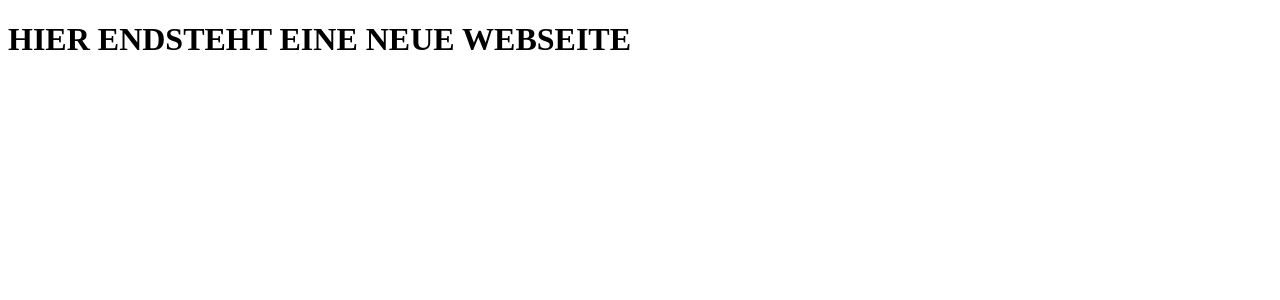
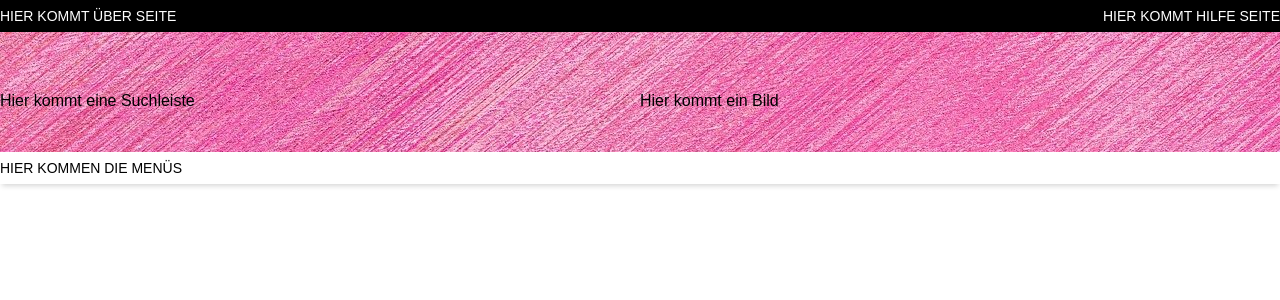
Before and after one commit to DannyNothdurft/SaNa-Sewing-Schnittmuster, a React (Create React App) app in the folder webapp/: page / in a window 1280 px wide. Shown: the top 300 px of the page. Built offline with nearby package versions, Linux system fonts and the light colour scheme.

Commit message:
Menu Componente provisorisch angelegt

```diff
--- a/webapp/src/components/App.js
+++ b/webapp/src/components/App.jsx
@@ -1,9 +1,12 @@
 import React from "react";
+
+// components
+import Menu from "./Menu";
 
 function App() {
   return (
-    <div className="App">
-      <h1>Hier endsteht eine neue Webseite</h1>
+    <div>
+      <Menu />
     </div>
   );
 }
--- /dev/null
+++ b/webapp/src/components/Menu.jsx
@@ -0,0 +1,18 @@
+import React from 'react';
+
+// components
+import BlackBar from "./MenuComponents/BlackBar";
+import Header from "./MenuComponents/Header";
+import NavTabBar from "./MenuComponents/NavTabBar";
+
+function Menu() {
+    return (
+        <div className='ccMenu'>
+            <BlackBar />
+            <Header />
+            <NavTabBar />
+        </div>
+    );
+}
+
+export default Menu;
--- /dev/null
+++ b/webapp/src/components/MenuComponents/BlackBar.jsx
@@ -0,0 +1,14 @@
+import React from 'react';
+
+function BlackBar() {
+    return (
+        <div className='ccBlackBar'>
+            <div className='BlackBarInfo'>
+                <p>hier kommt über Seite</p>
+                <p>hier kommt hilfe Seite</p>
+            </div>
+        </div>
+    );
+}
+
+export default BlackBar;
--- /dev/null
+++ b/webapp/src/components/MenuComponents/Header.jsx
@@ -0,0 +1,14 @@
+import React from 'react';
+
+function Header() {
+    return (
+        <div className='ccHeader'>
+            <div className='HeaderContent'>
+                <p className='HeaderSearchBar'>Hier kommt eine Suchleiste</p>
+                <p className='HeaderLogo'>Hier kommt ein Bild</p>
+            </div>
+        </div>
+    );
+}
+
+export default Header;
--- /dev/null
+++ b/webapp/src/components/MenuComponents/NavTabBar.jsx
@@ -0,0 +1,13 @@
+import React from 'react';
+
+function NavTabBar() {
+    return (
+        <div className='ccNavTabBar'>
+            <div className='NavTabBarContent'>
+                <p>Hier kommen die Menüs</p>
+            </div>
+        </div>
+    );
+}
+
+export default NavTabBar;
--- a/webapp/src/index.scss
+++ b/webapp/src/index.scss
@@ -1,3 +1,66 @@
-h1 {
-    text-transform: uppercase;
+* {
+    margin: 0;
+    padding: 0;
+    box-sizing: border-box;
+    font-family: sans-serif;
 }
+
+.ccMenu {
+    .ccBlackBar {
+        background-color: #000;
+        color: #fff;
+        height: 2rem;
+        line-height: 2rem;
+        font-size: .875rem;
+        text-transform: uppercase;
+
+        .BlackBarInfo {
+            margin: 0 auto;
+            max-width: 80rem;
+            display: flex;
+            justify-content: space-between;
+        }
+    }
+
+    .ccHeader {
+        background-image: url(./sorce/BackgroundHeader.jpg);
+        height: 120px;
+        position: relative;
+
+        .HeaderContent {
+            margin: 0 auto;
+            max-width: 80rem;
+            display: flex;
+            justify-content: space-between;
+
+            .HeaderSearchBar {
+                position: absolute;
+                top: 50%; // calc Funktion muss noch rein
+            }
+
+            .HeaderLogo {
+                position: absolute;
+                top: 50%; // calc Funktion muss noch rein
+                left: 50%; // calc Funktion muss noch rein
+            }
+        }
+
+    }
+
+    .ccNavTabBar {
+        background-color: #fff;
+        color: #000;
+        height: 2rem;
+        line-height: 2rem;
+        font-size: .875rem;
+        text-transform: uppercase;
+        box-shadow: 0 4px 5px -2px rgba(0, 0, 0, .16);
+
+        .NavTabBarContent {
+            margin: 0 auto;
+            max-width: 80rem;
+            display: flex;
+            justify-content: space-between;
+        }
+    }
+}
```
Also changed, not shown: webapp/src/sorce/BackgroundHeader.jpg (added).
